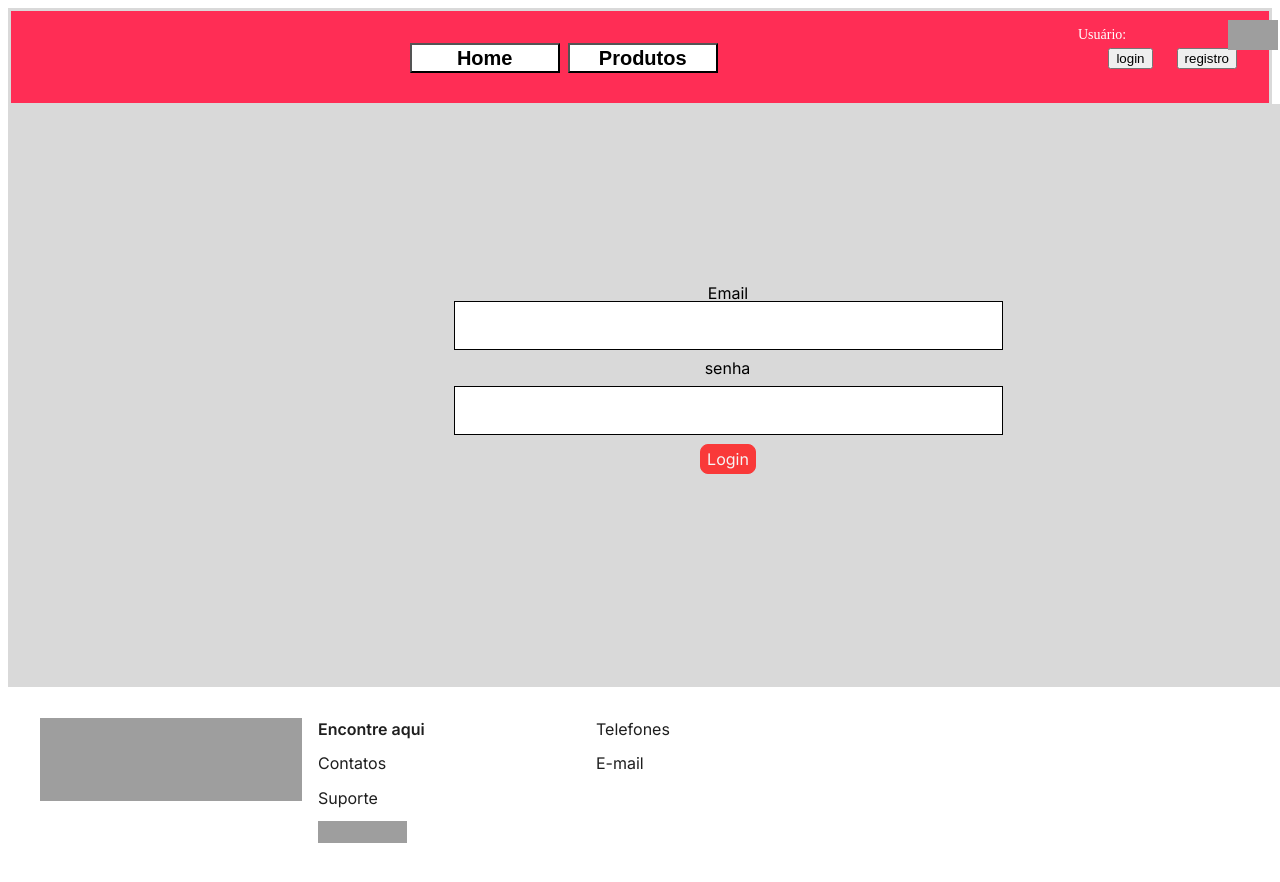
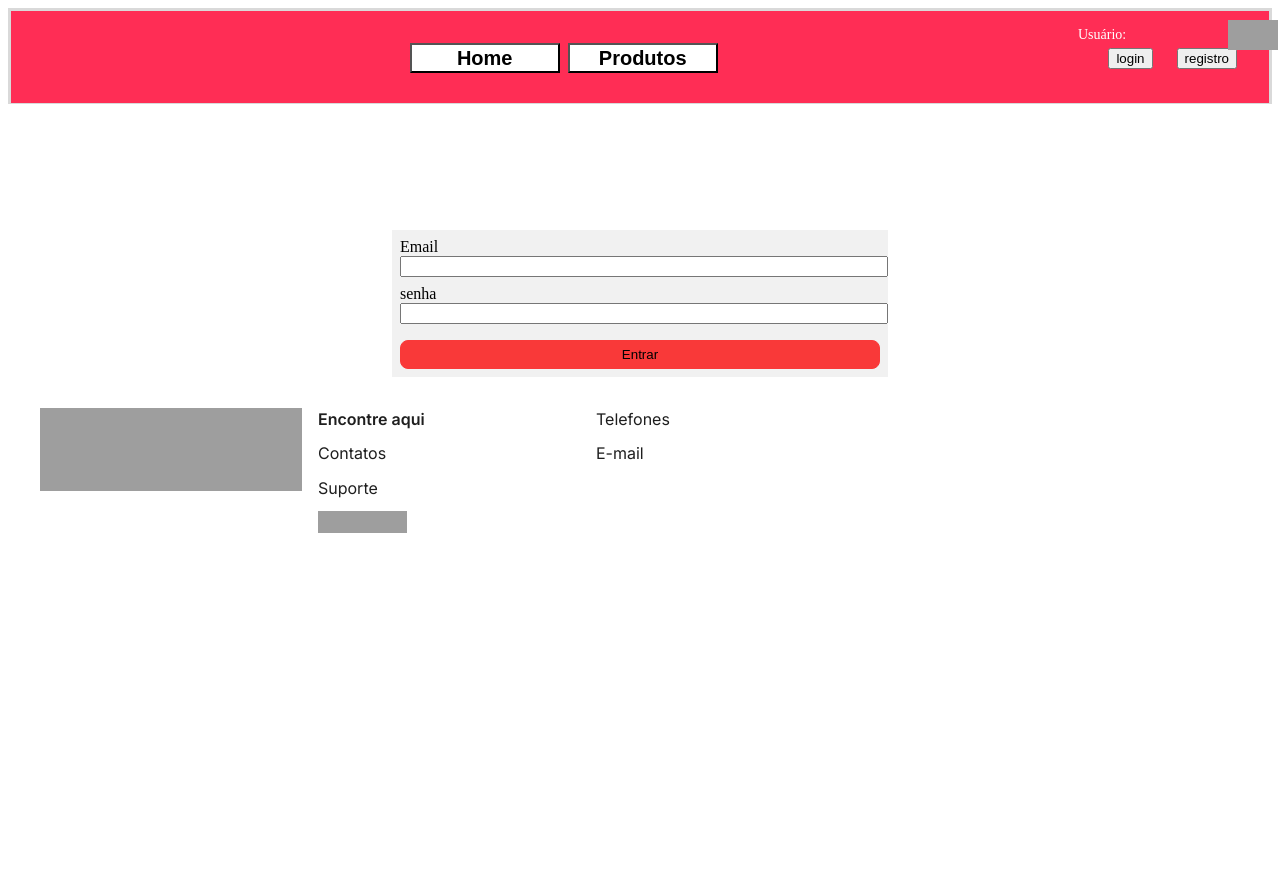
Before and after one commit to pacastro666/front_end_avancado, a React (Vite) app: page /login in a window 1280 px wide. Shown: the top 882 px of the page. After the commit the page ends 800 px from the top, so only its background shows below. Built offline with nearby package versions, Linux system fonts and the light colour scheme; grey boxes are pictures that could not be loaded.

Commit message:
alterando a tela de login

```diff
--- a/src/pages/Index.css
+++ b/src/pages/Index.css
@@ -114,3 +114,33 @@ p {
   box-sizing: border-box;
   flex: 1;
 }
+
+#login {
+  display: flex;
+  flex-direction: column;
+  align-items: center;
+  justify-content: center;
+  min-width: 100vh;
+  padding: 0 2rem;
+
+}
+
+#login .form {
+  background-color:#f1f1f1;
+  width: 100%;
+  max-width: 480px;
+  padding: 0.5rem;
+}
+#login .field {
+  padding-bottom: 0.5rem;
+}
+#login .field label {
+  display: block;
+}
+#login .field input {
+  width: 100%;
+}
+#login .actions {
+  text-align: center;
+  margin-top: 0.5rem;
+}
--- a/src/pages/Login.jsx
+++ b/src/pages/Login.jsx
@@ -1,29 +1,44 @@
+import React,{useState} from "react"
 import "./Index.css"
 import NavBar from "../components/navbar/Header"
 import Footer from "../components/footer/Footer"
 export default function Login() {
+  const [email,setEmail]=useState("")
+  const [password,setPassword]= useState("")
+  const handleSubmit = (e) => {
+    e.preventDefault()
+    console.log("submit",{email,password})
+
+  }
   return (
     <>
-       <NavBar/>
-   <div className="frame-51">
-      <div className="frame-5">
-        <div className="group-1">
-          <p className="email-cpf">Email</p>
-          <div className="rectangle-4214" />
-          <div className="frame-3">
-            <p className="senha">senha</p>
-          </div>
-          <div className="rectangle-4217" />
+    <NavBar/>
+         <div id="login">
+          <h1 className="title"Login do sistema></h1>
+            <form className="form" onSubmit={handleSubmit}>
+            <div className="field">
+              <label htmlFor="email">Email</label>
+              <input type="email" name="email" id="email" value={email} onChange={(e) => setEmail(e.target.value)}/>
+             </div>
 
-        </div>
-        <div className="header-auth">
-          <div className="button-1 clip-contents">
-            <p className="button">Login</p>
-          </div>
-        </div>
-      </div>
-    </div>
-    <Footer/>
+             <div className="field">
+              <label htmlFor="password">senha</label>
+              <input type="password" name="password" id="password"  value={password} onChange={(e) => setPassword(e.target.value)}/>
+             </div>
+             <div className="actions">
+              <button className="button-1" type="submit">Entrar</button>
+
+             </div>
+
+
+
+          </form>
+
+         </div>
+
+  <Footer/>
+
+
     </>
 
     )
--- a/src/pages/ProductDetails.jsx
+++ b/src/pages/ProductDetails.jsx
@@ -6,7 +6,7 @@ import Footer from "../components/footer/Footer";
 
 export default function ProductDetails() {
   let { state } = useLocation();
-  const navigate = useNavigate();
+
 
   return (
 
--- a/src/pages/Registro.jsx
+++ b/src/pages/Registro.jsx
@@ -1,29 +1,42 @@
+import React,{useState} from "react"
 import "./Index.css"
 import NavBar from "../components/navbar/Header"
 import Footer from "../components/footer/Footer"
 export default function registro() {
+  const [email,setEmail]=useState("")
+  const [password,setPassword]= useState("")
+  const handleSubmit = (e) => {
+    e.preventDefault()
+    console.log("submit",{email,password})
+
+  }
   return (
     <>
-       <NavBar/>
-   <div className="frame-51">
-      <div className="frame-5">
-        <div className="group-1">
-          <p className="email-cpf">Email</p>
-          <div className="rectangle-4214" />
-          <div className="frame-3">
-            <p className="senha">senha</p>
-          </div>
-          <div className="rectangle-4217" />
+ <NavBar/>
+         <div id="login">
+          <h1 className="title"Login do sistema></h1>
+            <form className="form" onSubmit={handleSubmit}>
+            <div className="field">
+              <label htmlFor="email">Email</label>
+              <input type="email" name="email" id="email" value={email} onChange={(e) => setEmail(e.target.value)}/>
+             </div>
 
-        </div>
-        <div className="header-auth">
-          <div className="button-1 clip-contents">
-            <p className="button">Registro</p>
-          </div>
-        </div>
-      </div>
-    </div>
-    <Footer/>
+             <div className="field">
+              <label htmlFor="password">senha</label>
+              <input type="password" name="password" id="password"  value={password} onChange={(e) => setPassword(e.target.value)}/>
+             </div>
+             <div className="actions">
+              <button className="button-1" type="submit">Registrar</button>
+
+             </div>
+
+
+
+          </form>
+
+         </div>
+
+  <Footer/>
     </>
 
     )
```
